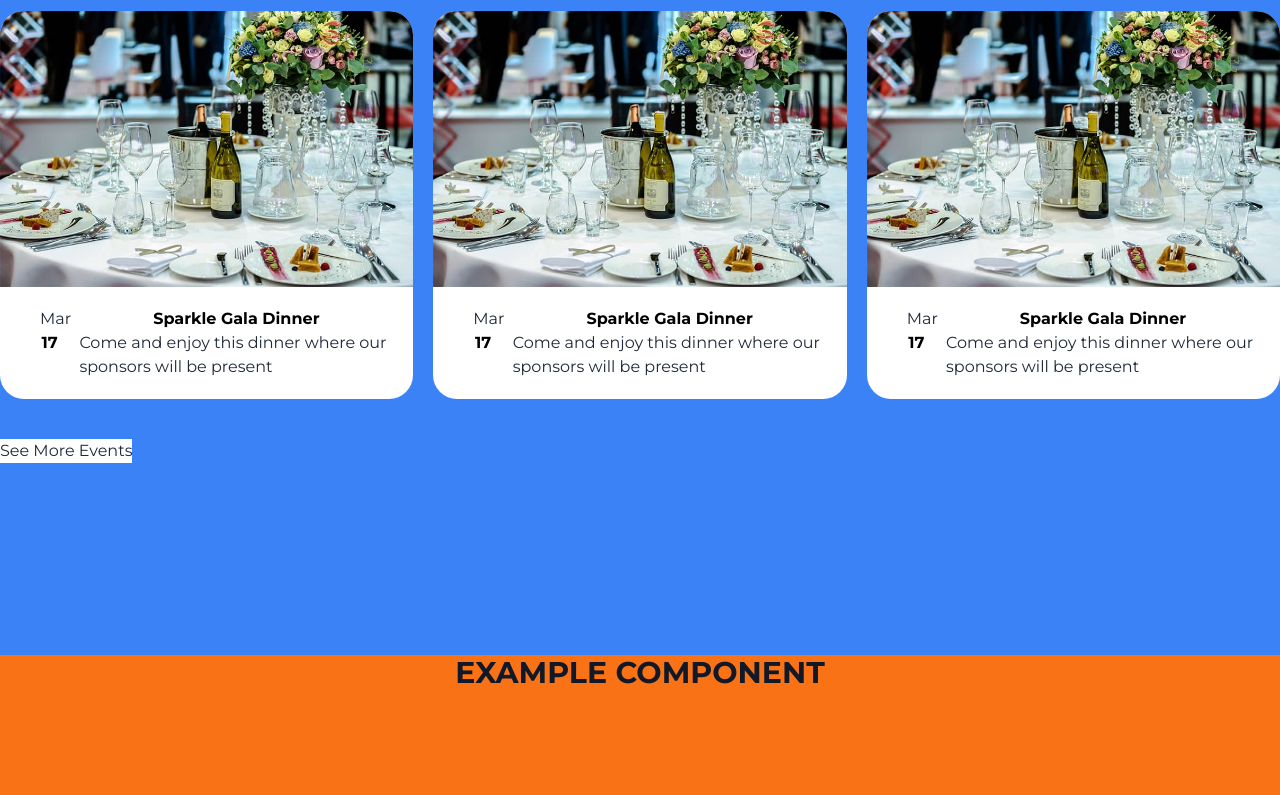
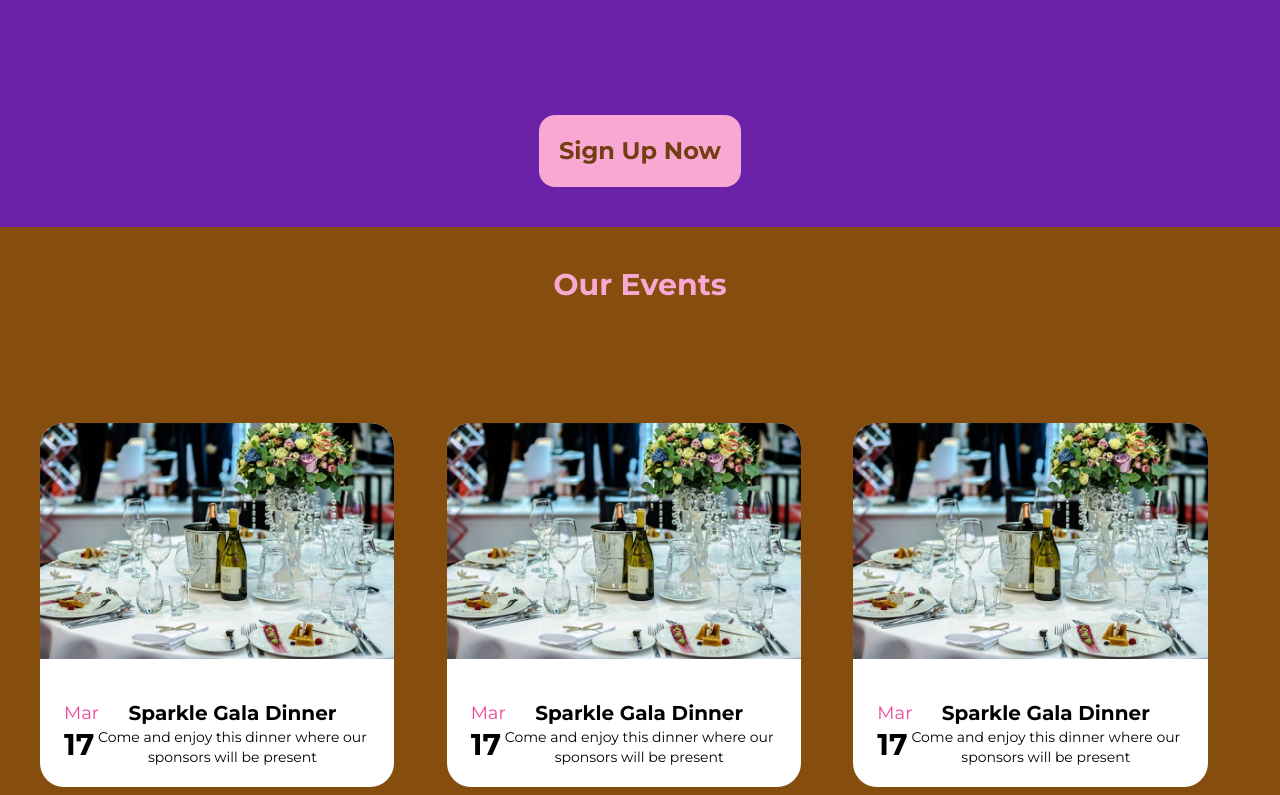
Before and after one commit to UoaWDCC/uads-member-app-v2, a React (Vite) app in the folder web/: page / in a window 1280 px wide. Shown: the part 1745-2540 px from the top of the page. Built offline with nearby package versions, Linux system fonts and the light colour scheme.

Commit message:
UADS-18 feat "PinkButton" component for general buttons, sign up section and updated event-card

```diff
--- a/web/src/pages/Home.tsx
+++ b/web/src/pages/Home.tsx
@@ -1,6 +1,7 @@
 import { NavLink } from "react-router-dom";
 import placeholder from "../assets/placeholder.png"
 import tsujiri from "../assets/tsujiri.jpeg"
+import uadslogo from "../assets/UADSLogo.svg"
 
 export default function Home() {
   return (
@@ -10,6 +11,8 @@ export default function Home() {
       </Landing>
 
       <Sponsor/>
+
+      <SignupSection />
 
       <EventSection />
 
@@ -27,7 +30,7 @@ function Sponsor() {
         Supported by our Sponsors
       </h1>
       <SponsorGroups />
-
+      <PinkButton linkto="/sponsors" buttontext="See our sponsors" />
 
     </div>
   );
@@ -110,6 +113,7 @@ function Landing({ children }: { children: JSX.Element }) {
       <h1 className=" text-center text-3xl font-bold text-gray-900">
         Home page
       </h1>
+      <img src={uadslogo} className="colour"></img>
     </div>
   );
 }
@@ -125,15 +129,25 @@ function ExampleComponent() {
 }
 
 
+function SignupSection() {
+  return (
+    <div className="flex flex-col gap-10 h-fit bg-purple-800 space-y-10 p-10">
+      <h1 className="p-10 text-center text-6xl font-bold text-pink-300">Join UADS Today!</h1>
+      <PinkButton linkto="/signup" buttontext="Sign Up Now" />
+    </div>
+  )
+
+}
+
 function EventSection() {
   return (
     <>
-      <div className="flex flex-col gap-10 h-screen bg-blue-500">
-        <h1 className="p-10 text-center text-3xl font-bold">
+      <div className="flex flex-col gap-10 h-screen bg-yellow-800">
+        <h1 className="p-10 text-center text-3xl font-bold text-pink-300">
           Our Events
         </h1>
         <EventGroups />
-        <EventButton />
+        <PinkButton linkto="/events" buttontext="See More Events" />
       </div>
     </>
   );
@@ -142,7 +156,7 @@ function EventSection() {
 function EventGroups() {
   return (
     <>
-      <div className="flex flex-row flex-nowrap justify-center gap-5">
+      <div className="flex flex-row flex-nowrap justify-center gap-5 m-10">
         <EventCard />
         <EventCard />
         <EventCard />
@@ -151,36 +165,41 @@ function EventGroups() {
   );
 }
 
-
 function EventCard() {
   return (
     <>
-      <div className="bg-white h-500 gap-10 rounded-3xl">
-        <img className="max-w-full overflow-hidden rounded-3xl rounded-b-none" src={placeholder}></img>
-        <div className="flex flex-row m-5">
-          <div className="justify-start px-5">
-            <h3 className="text-centre">Mar</h3>
-            <h2 className="text-center font-bold text-black">17</h2>
+    <NavLink to="/events">
+    <button>
+      <div className="bg-white h-500 gap-10 rounded-3xl w-11/12">
+        <div className="h-64 overflow-hidden">
+        <img className="w-full rounded-3xl rounded-b-none" src={placeholder}></img>
+        </div>
+        <div className="flex flex-row m-5 pb-5">
+          <div className="justify-start pl-1">
+            <h3 className="text-center text-pink-500 text-lg">Mar</h3>
+            <h2 className="text-center font-bold text-black text-3xl">17</h2>
           </div>
-          <div>
-            <h2 className="text-center font-bold text-black">Sparkle Gala Dinner</h2>
-            <p className="text center">Come and enjoy this dinner where our sponsors will be present</p>
+          <div className="pl-1">
+            <h2 className="text-center font-bold text-black text-xl">Sparkle Gala Dinner</h2>
+            <p className="text-black text-sm">Come and enjoy this dinner where our sponsors will be present</p>
           </div>
 
         </div>
       </div>
-
-
+      </button>
+      </NavLink>
     </>
   )
 }
 
-function EventButton() {
+function PinkButton(props) {
   return (
     <>
-    <NavLink to="/events">
-      <button className="bg-white" >See More Events</button>
-    </NavLink>
+    <div className="text-center">
+      <NavLink to={props.linkto}>
+        <button className="bg-pink-300 p-5 rounded-2xl text-yellow-900 font-bold text-2xl">{props.buttontext}</button>
+      </NavLink>
+    </div>
     </>
   )
 }
```
